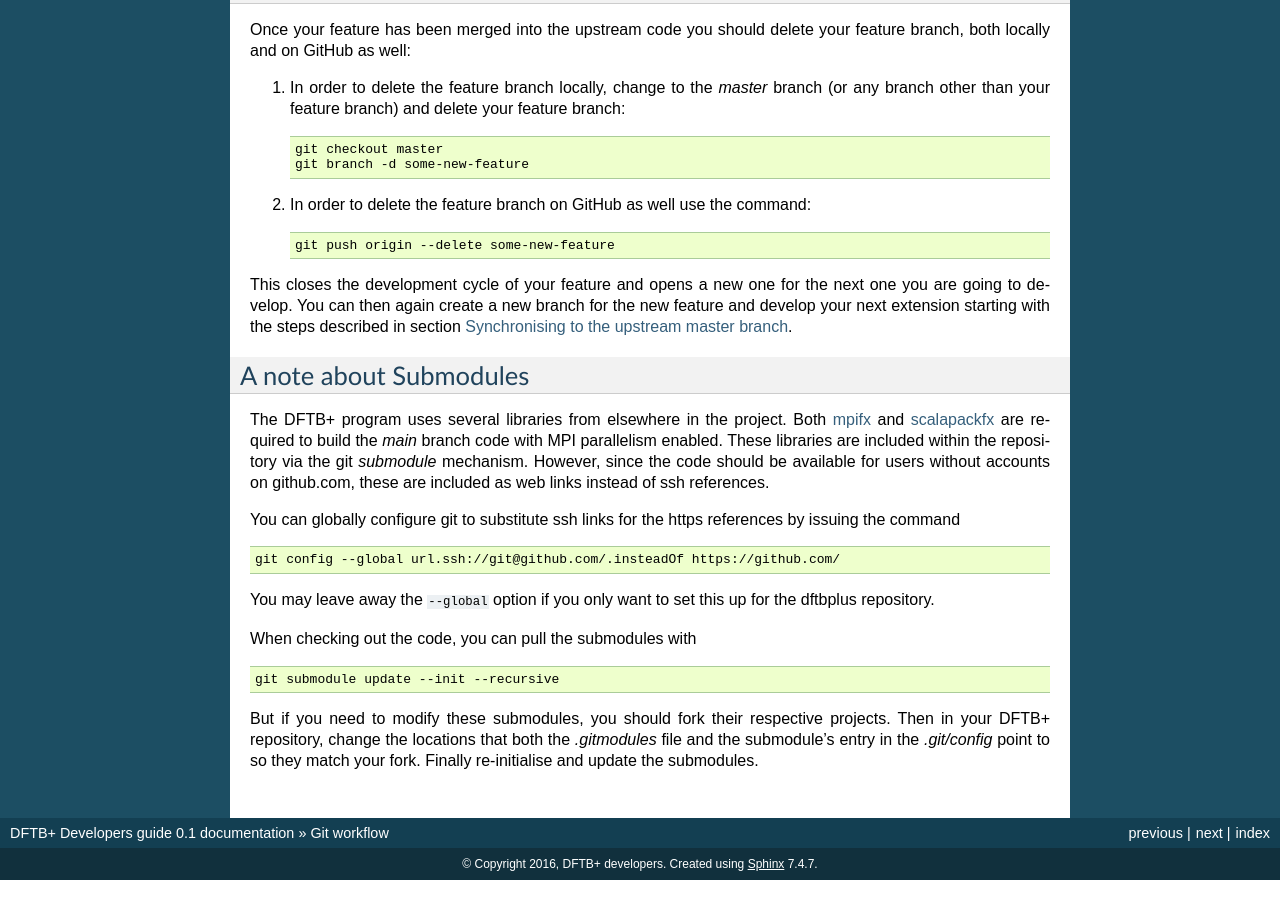
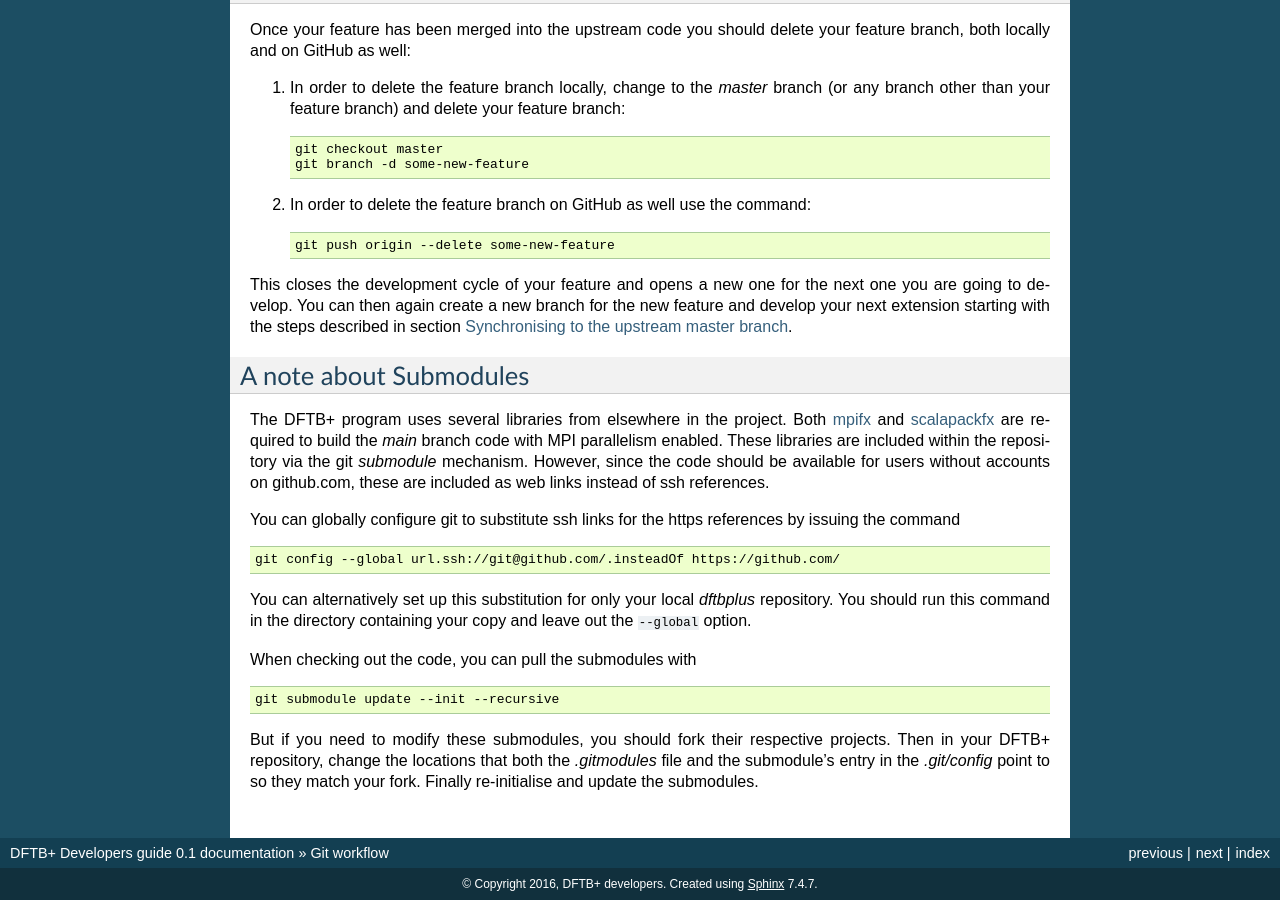
Before and after one commit to dftbplus/develguide, a Sphinx documentation site: the page built from docs/gitworkflow.rst, in a window 1280 px wide and 900 px high, scrolled down 4466 px. Built offline with Sphinx 7.4.7, drawn with Linux system fonts in a browser that asks for light colours.

Commit message:
Minor change on the global description

```diff
--- a/docs/gitworkflow.rst
+++ b/docs/gitworkflow.rst
@@ -316,8 +316,9 @@ by issuing the command ::
 
   git config --global url.ssh://git@github.com/.insteadOf https://github.com/
 
-You may leave away the ``--global`` option if you only want to set this up for
-the dftbplus repository.
+You can alternatively set up this substitution for only your local `dftbplus`
+repository. You should run this command in the directory containing your copy
+and leave out the ``--global`` option.
 
 When checking out the code, you can pull the submodules with ::
 
```
